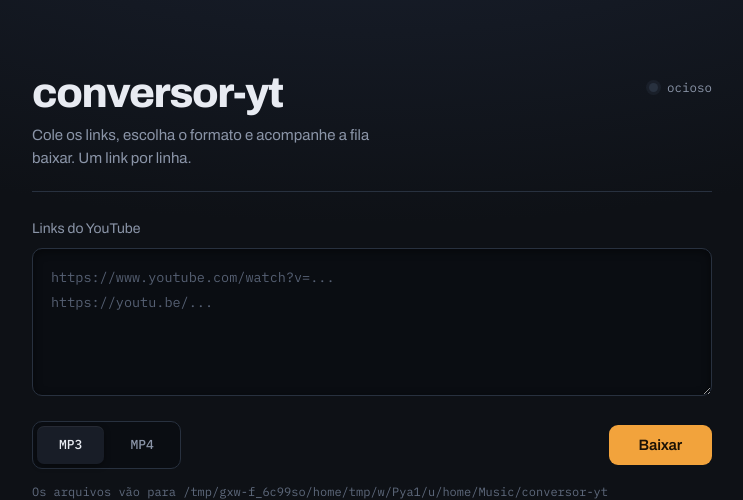
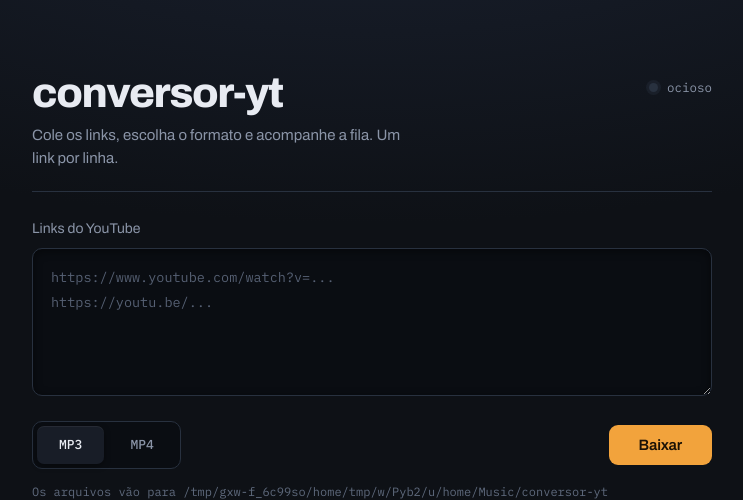
Before and after one commit to marcusviniciusend/conversor-yt, a Flask app: page / in a window 1280 px wide. Shown: the top 500 px of the page, without its empty margins (268-1011 px from the left). Run offline with Flask 3, Linux system fonts and the light colour scheme.

Commit message:
fix: ajusta a frase de apoio no cabeçalho da página
Co-Authored-By: Claude Opus 5 (1M context) <noreply@anthropic.com>

```diff
--- a/templates/index.html
+++ b/templates/index.html
@@ -286,7 +286,7 @@
   <header class="placa">
     <div>
       <h1>conversor-yt</h1>
-      <p>Cole os links, escolha o formato e acompanhe a fila baixar. Um link por linha.</p>
+      <p>Cole os links, escolha o formato e acompanhe a fila. Um link por linha.</p>
     </div>
     <span class="lampada" id="lampada" data-estado="ocioso">ocioso</span>
   </header>
```
